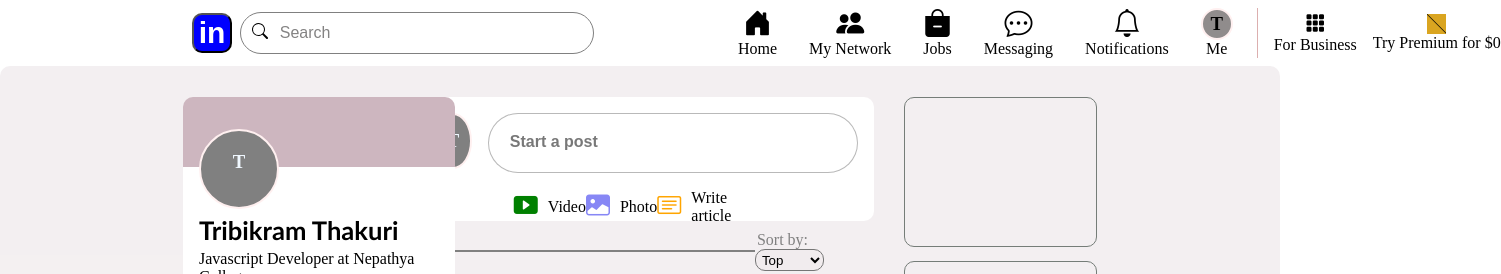
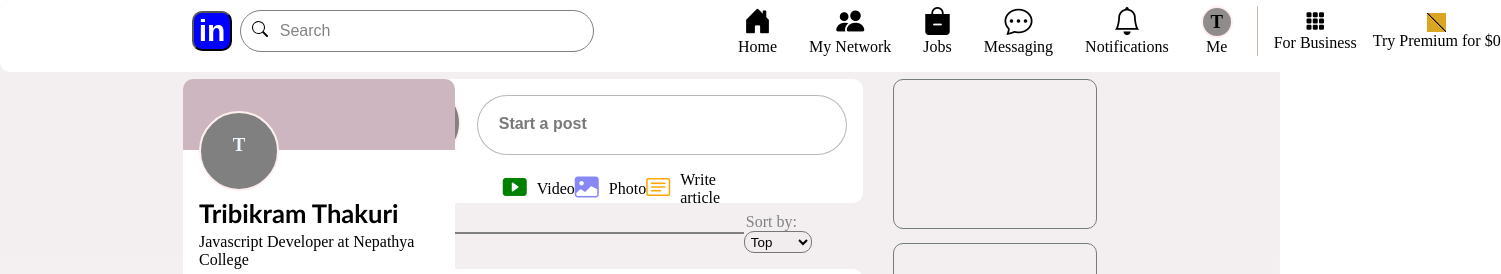
Before and after one commit to Thakuri11/LinkedIn_HomePage, a plain HTML site: page index.html in a window 1280 px wide. Shown: the top 274 px of the page, 1501 px wide, since content can reach past the window. Drawn offline with nearby package versions, Linux system fonts and the light colour scheme.

Commit message:
Add initial HTML structure, CSS styles, and image assets for LinkedIn homepage

```diff
--- a/Assignment/style.css
+++ b/style.css
@@ -8,14 +8,16 @@
 }
 .navbar {
   background-color: white;
-  margin-bottom: 8px;
-  margin-top: 8px;
-  padding-left: 12rem;
+  /* margin-bottom: 8px; */
+  /* margin-top: 8px; */
+  /* padding-left: 12rem;
   padding-right: 12rem;
+  padding-bottom: 1rem; */
+  padding: 0.4rem 12rem 1rem 12rem;
   display: flex;
   gap: 1rem;
   top: 0;
-  position: sticky;
+  position: fixed;
   z-index: 100;
 }
 .logoNsearch {
@@ -250,7 +252,7 @@
   flex-direction: row;
   padding-left: 10.5rem;
   padding-right: 10.5rem;
-  padding-top: 1rem;
+  padding-top: 4rem;
   height: 100vh;
   position: relative !important;
 }
@@ -258,14 +260,15 @@
   margin: 15px;
 }
 #sec1 {
-  width: 20%;
+  width: 16%;
   display: flex;
   flex-direction: column;
-  position: sticky !important;
-  top: 20%;
+  position: fixed !important;
+  /* top: 20%; */
 }
 #sec2 {
   width: 50%;
+  padding-left: 22%;
 }
 #sec3 {
   width: 45%;
```
Also changed, not shown: NepathyaCollege_Web_png-87c6f267.png (renamed from Assignment/NepathyaCollege_Web_png-87c6f267.png), download.jpg (renamed from Assignment/download.jpg), images.webp (renamed from Assignment/images.webp), index.html (renamed from Assignment/index.html), stock-vector-icons-logo-set-reactions-emoji-template-connection-modern-vector-like-love-celebrate-hand-giving-2136554535.jpg (renamed from Assignment/stock-vector-icons-logo-set-reactions-emoji-template-connection-modern-vector-like-love-celebrate-hand-giving-2136554535.jpg).
